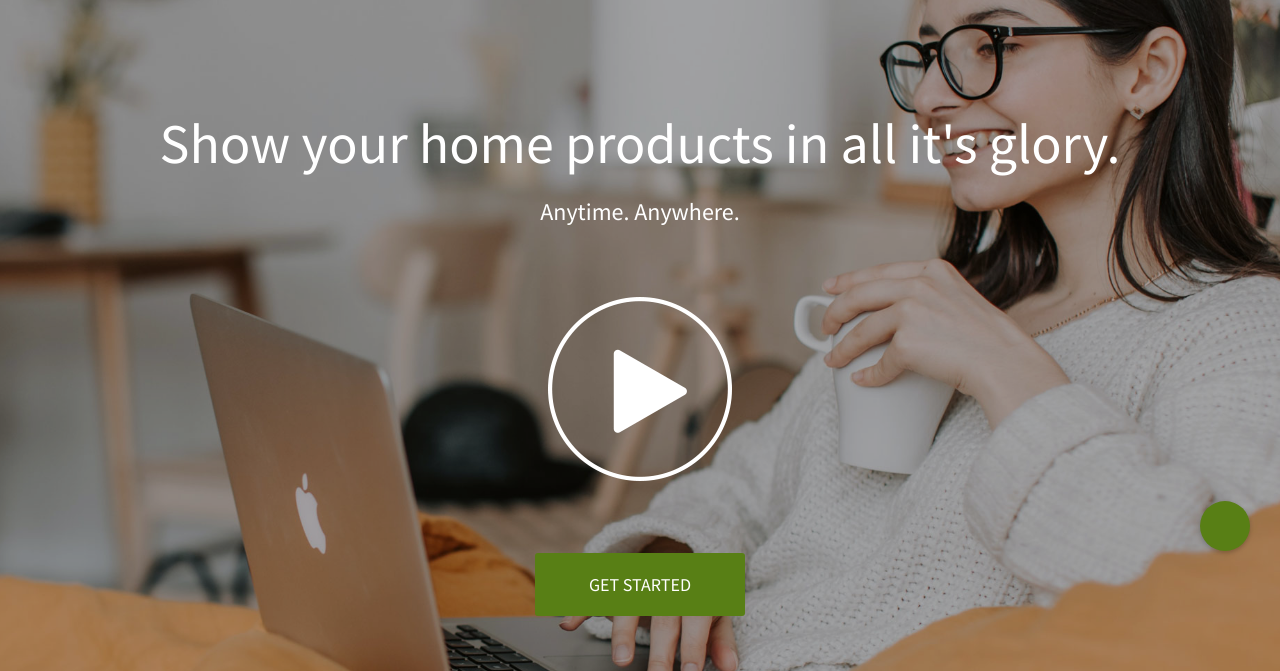
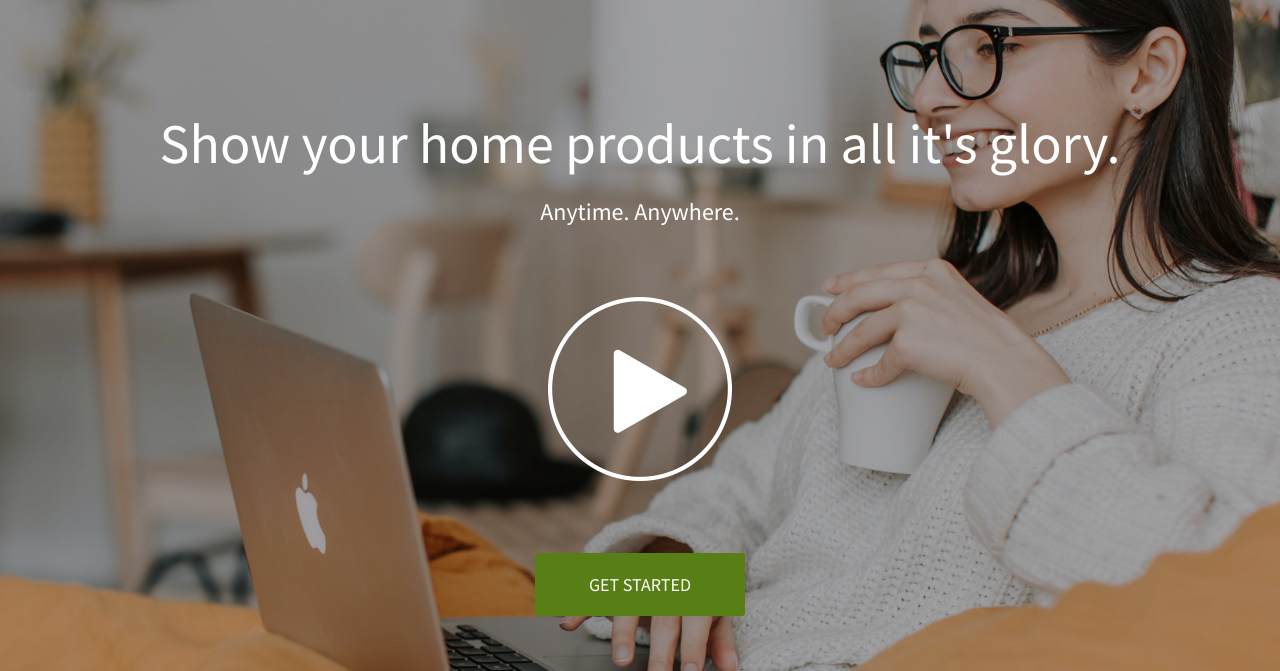
Before and after one commit to JoeyBarnes/my-om-website, a plain HTML site: page src/VendorDraft/index.html in a window 1280 px wide. Shown: the part 129-800 px from the top of the page. Drawn offline with nearby package versions, Linux system fonts and the light colour scheme; files that its build step writes are made by us from their sources; no server answers; a script that the page names is missing.

Commit message:
Update main.css

```diff
--- a/src/VendorDraft/css/main.css
+++ b/src/VendorDraft/css/main.css
@@ -526,6 +526,7 @@ transform:translateY(0);
    ========================================================================== */
 
 .reviews figure { margin-bottom: 1.5em; }
+.reviews { background-color: rgba(0, 0, 0, 0.03); }
 
 blockquote {
   padding: 0 0 0 3em;
@@ -836,27 +837,7 @@ blockquote cite {
 
 .footer-links a:first-child { padding-right: .4em; }
 
-.chat-btn.fixed {
-  width: 50px;
-  height: 50px;
-  border-radius: 50%;
-  background: #587f15 url(../img/chat-icon.svg) center center no-repeat;
-  position: fixed;
-  bottom: 120px;
-  right: 30px;
-  box-shadow: 0 2px 4px 0 rgba(0,0,0,.2);
-  transition: all 0.2s ease-in-out;
-  z-index: 2;
-}
 
-.chat-btn.fixed { display: none; }
-
-.chat-btn:hover {
-  -webkit-transform: scale(1.1);
-  transform: scale(1.1);
-}
-
-.chat-btn.fixed { display: block; }
 
 #modal-contact-form .modal-body { padding: 3em 1em; }
 
```
